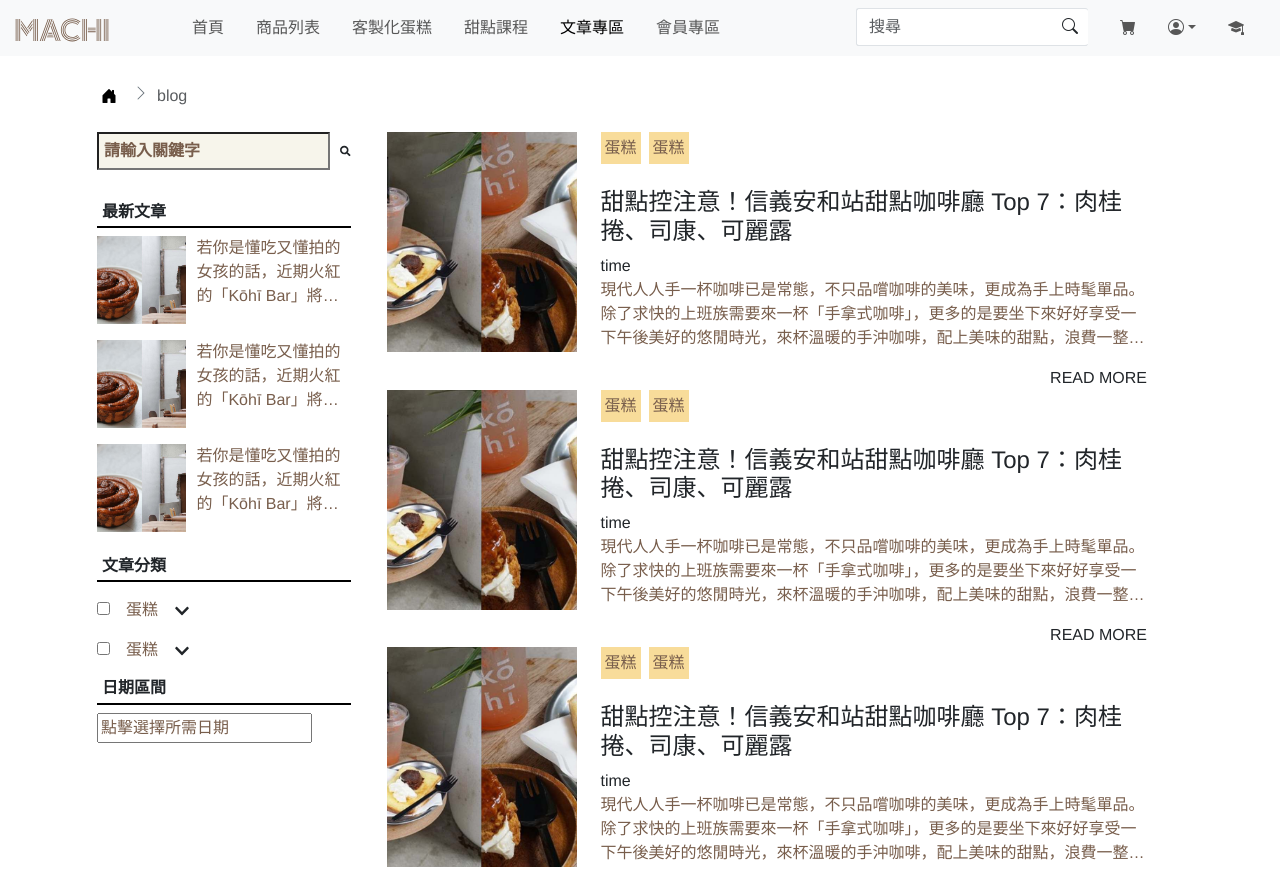
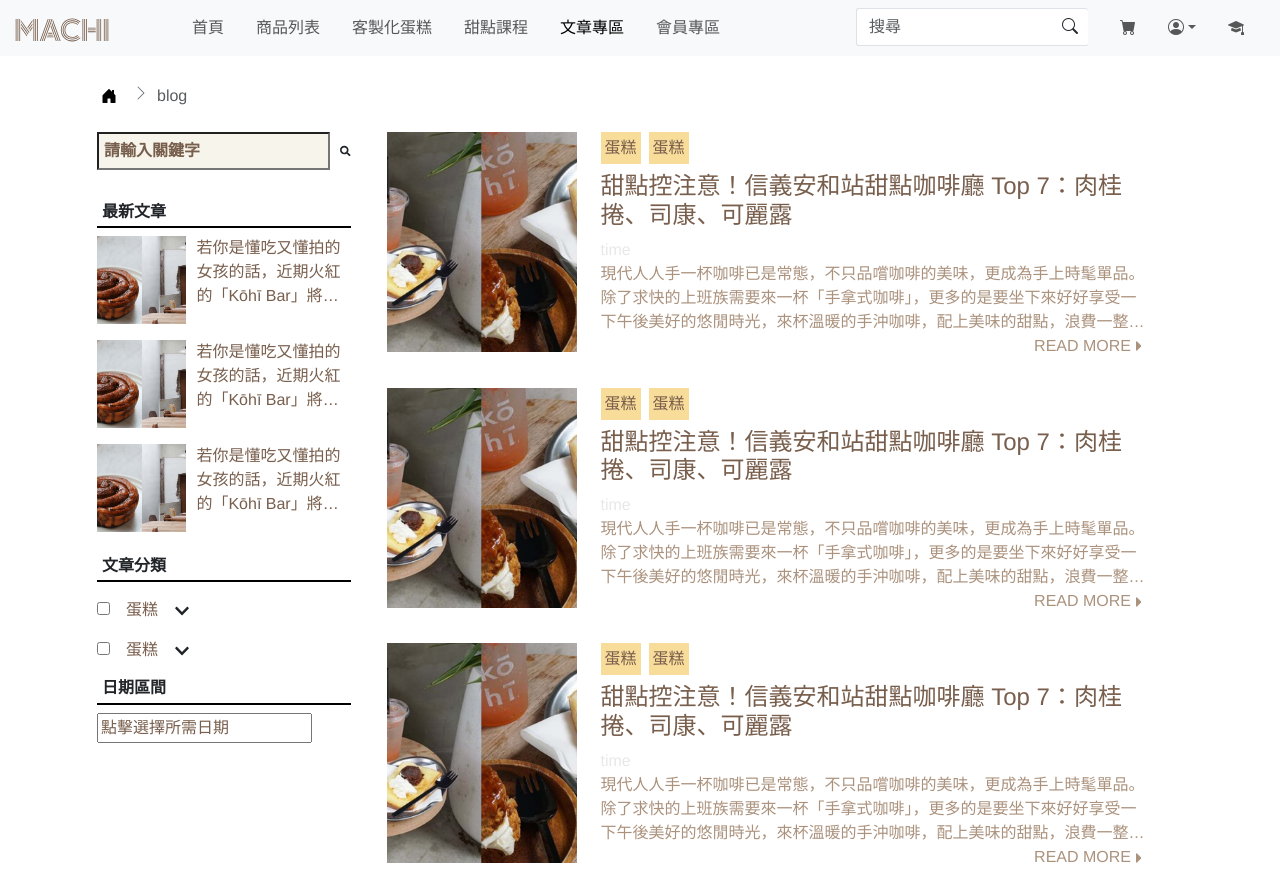
Before and after one commit to ling0215/macbook-machi, a Next.js app in the folder machi-next/: page /blog in a window 1280 px wide. Shown: the top 869 px of the page. Built offline with nearby package versions, Linux system fonts and the light colour scheme.

Commit message:
更新分類按鈕

```diff
--- a/machi-next/components/blog/article-category.js
+++ b/machi-next/components/blog/article-category.js
@@ -1,6 +1,7 @@
 import { useState } from 'react'
+import styles from '@/components/blog/article-category.module.scss'
+
 import { FaChevronDown } from 'react-icons/fa'
-import styles from '@/components/blog/article-category.module.scss'
 
 export default function ArticleCategory() {
   const [isOpen, setIsOpen] = useState(false)
--- a/machi-next/components/blog/article-list.js
+++ b/machi-next/components/blog/article-list.js
@@ -1,4 +1,6 @@
 import React from 'react'
+
+import { FaCaretRight } from "react-icons/fa";
 
 export default function ArticleList() {
   return (
@@ -9,15 +11,16 @@ export default function ArticleList() {
             <div>
               <img src="/images/blog/article2.jpg" alt="" />
             </div>
-            <div className="mx-4">
+            <div className="mx-4 article-text">
               <ul className="article-list acticle-tag">
                 <li className="p-1 me-2">蛋糕</li>
-                <li className="p-1">蛋糕</li>
+                <li className="p-1 ">蛋糕</li>
               </ul>
-              <h4 className="pt-4">
+              <h4 className="pt-2">
                 甜點控注意！信義安和站甜點咖啡廳 Top 7：肉桂捲、司康、可麗露
               </h4>
-              <span className="py-2">time</span>
+
+              <span>time</span>
               <p>
                 現代人人手一杯咖啡已是常態，不只品嚐咖啡的美味，更成為手上時髦單品。
                 除了求快的上班族需要來一杯「手拿式咖啡」，更多的是要坐下來好好享受一下午後美好的悠閒時光，來杯溫暖的手沖咖啡，配上美味的甜點，浪費一整個下午的時間都不覺得奢侈。
@@ -25,7 +28,8 @@ export default function ArticleList() {
                 家捷運信義安和站咖啡廳，不只咖啡好喝甜點也迷人，尤其是肉桂捲更是讓人難忘。
               </p>
               <div className="more">
-                <a type="button">READ MORE</a>
+                <a type="button">READ MORE<FaCaretRight />
+                </a>
               </div>
             </div>
           </div>
--- a/machi-next/pages/blog/[bid].js
+++ b/machi-next/pages/blog/[bid].js
@@ -10,10 +10,6 @@ export default function ArticleDetail() {
           <span>晚安小吉</span>
         </div>
         <div className={styles['article-btn']}>
-          <button>按鈕</button>
-          <button>按鈕</button>
-          <button>按鈕</button>
-          <button>按鈕</button>
           <button>按鈕</button>
           <button>按鈕</button>
           <button>按鈕</button>
--- a/machi-next/styles/blog/blog.scss
+++ b/machi-next/styles/blog/blog.scss
@@ -54,19 +54,30 @@ input::placeholder {
 .article-content {
     display: flex;
 
+    h4 {
+        color: $primary-dark;
+    }
+
     p {
         overflow: hidden;
         display: -webkit-box;
         -webkit-line-clamp: 3;
         -webkit-box-orient: vertical;
-        color: $primary-dark;
+        color: $brown;
+        margin-bottom: 0;
 
     }
-
     img {
         width: 190px;
         height: 220px;
         object-fit: cover;
+    }
+}
+
+.article-text {
+    padding-bottom: 30px;
+    span {
+        color: $light-grey;
     }
 }
 
@@ -77,6 +88,7 @@ input::placeholder {
 
 .acticle-tag {
     display: flex;
+
     li {
         background-color: $secondary;
         color: $primary-dark;
@@ -91,6 +103,7 @@ input::placeholder {
 .more {
     display: flex;
     justify-content: flex-end;
+    color: $brown;
 }
 
 //分頁按鈕
```
Also changed, not shown: machi-next/pages/blog/index.js (+4 -5 lines).
